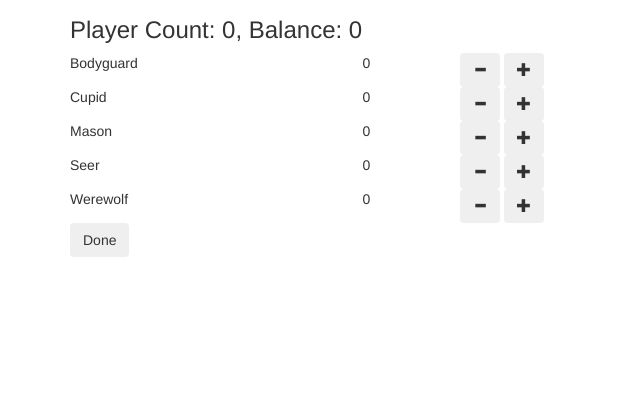
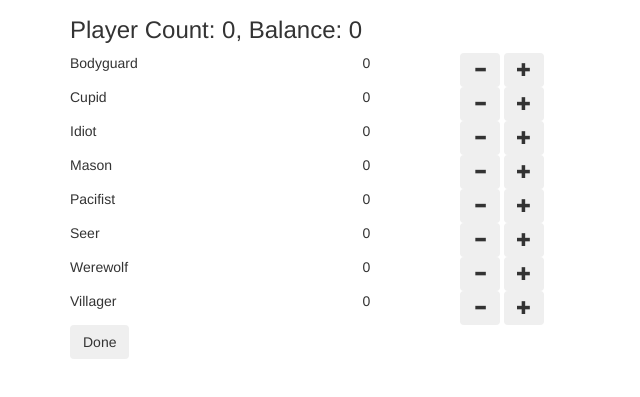
Before and after one commit to dgritsko/werewolf-narrator, a plain HTML site: page index.html in a window 1280 px wide. Shown: the part 63-460 px from the top of the page, without its empty margins (0-640 px from the left). Drawn offline with Linux system fonts and the light colour scheme.

Commit message:
Display more roles during setup phase, even if there are no instructions

```diff
--- a/index.html
+++ b/index.html
@@ -22,7 +22,7 @@
             <h1>Select Roles</h1>
             <h3>Player Count: {{playerCount()}}, Balance: {{playerBalance()}}</h3>
 
-            <div class="row" ng-repeat="role in roles | filter:hasInstructions">
+            <div class="row" ng-repeat="role in roles | filter:shouldDisplayRole">
                <div class="col-md-3">{{role.name}}</div>
                <div class="col-md-1">{{role.count}}</div>
                <div class="col-md-2">
--- a/js/controllers.js
+++ b/js/controllers.js
@@ -3,8 +3,12 @@
 werewolfApp.controller('RoleController', ['$scope', '$rootScope', 'roles', function($scope, $rootScope, roles) {
    $scope.renderSection = true;
 
-   $scope.hasInstructions = function(actual, expected) {
-      return actual.instructions && actual.instructions.length;
+   $scope.shouldDisplayRole = function(actual, expected) {
+      var hasInstructions = actual.instructions && actual.instructions.length;
+
+      var shouldDisplay = actual.shouldDisplay;
+
+      return hasInstructions || shouldDisplay;
    }
 
    $scope.roles = roles;
--- a/js/factories.js
+++ b/js/factories.js
@@ -9,8 +9,14 @@ var makeRole = function(name, instructions, extraArgs) {
    };
 
    if (extraArgs) {
+      var recognizedArgs = ['shouldDisplay', 'maxCount', 'balance'];
+
       for(var k in extraArgs) {
-         role[k] = extraArgs[k];
+         if (recognizedArgs.indexOf(k) >= 0) {
+            role[k] = extraArgs[k];
+         } else {
+            console.log('unrecognized role argument: ' + k);
+         }
       }
    }
 
@@ -32,7 +38,7 @@ makeRole('Bodyguard',
       makeInstruction('Bodyguard, wake up.'),
       makeInstruction('Bodyguard, choose who you would like to protect.'),
       makeInstruction('Bodyguard, go to sleep.')
-   ]),
+   ], { maxCount: 1, balance: 3 }),
 makeRole('Cupid',
    [
       makeInstruction('Cupid, wake up.', [0]),
@@ -42,7 +48,7 @@ makeRole('Cupid',
 makeRole('Diseased'),
 makeRole('Ghost'),
 makeRole('Hunter'),
-makeRole('Idiot'),
+makeRole('Idiot', [], { shouldDisplay: true }),
 makeRole('Lycan'),
 makeRole('Magician'),
 makeRole('Martyr'),
@@ -56,7 +62,7 @@ makeRole('Mayor'),
 makeRole('Old Hag'),
 makeRole('Old Man'),
 makeRole('P.I.'),
-makeRole('Pacifist'),
+makeRole('Pacifist', [], { shouldDisplay: true }),
 makeRole('Priest'),
 makeRole('Prince'),
 makeRole('Seer',
@@ -90,6 +96,6 @@ makeRole('Tanner'),
 makeRole('Lone Wolf'),
 makeRole('Vampire'),
 makeRole('Amulet of Protection'),
-makeRole('Villager')
+makeRole('Villager', [], { balance: 1, shouldDisplay: true })
 ];
 });
```
